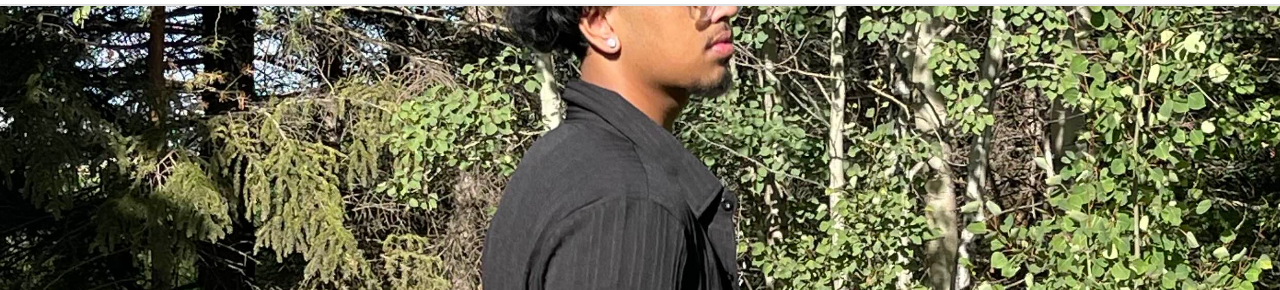
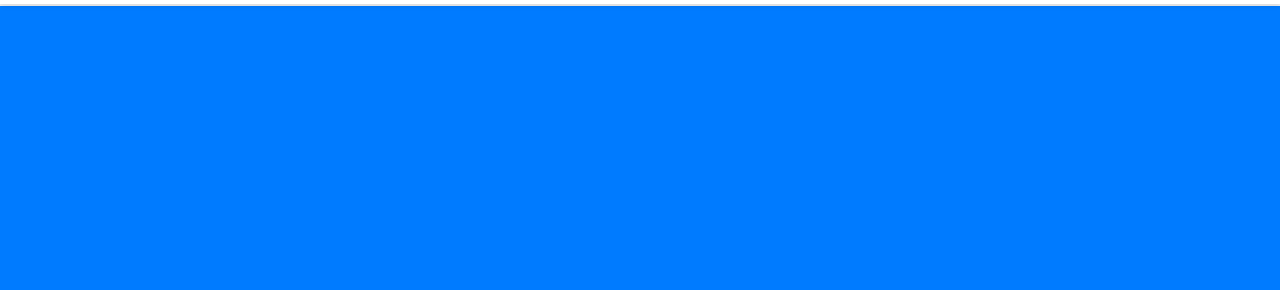
Before and after one commit to Lance-Adhikari/PersonalWebsite, a plain HTML site: page index.html in a window 1280 px wide. Shown: the part 54-344 px from the top of the page. Drawn offline with Linux system fonts and the light colour scheme.

Commit message:
bg change

```diff
--- a/styles.css
+++ b/styles.css
@@ -69,7 +69,7 @@ nav {
 
 /* Hero Section */
 .hero {
-    background-image: url('Images/IMG_4968.jpg'); /* Replace with your background image */
+    background-image: url(''); /* Replace with your background image */
     background-size: cover;
     background-position: center;
     height: 100vh;
```
